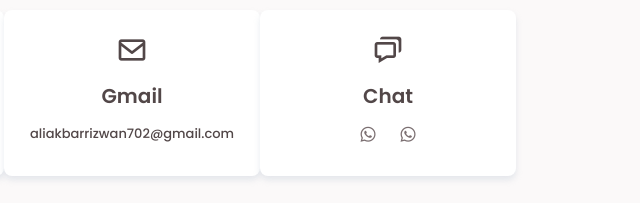
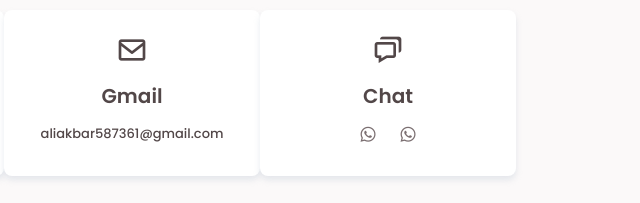
Before and after one commit to MuhammadAliAkbar702/MuhammadAliAkbar702, a plain HTML site: page index.html in a window 1280 px wide. Shown: the part 4760-4963 px from the top of the page, 636-1276 px from the left. Drawn offline with nearby package versions, Linux system fonts and the light colour scheme.

Commit message:
Update index.html

```diff
--- a/index.html
+++ b/index.html
@@ -436,7 +436,7 @@
                     <div class="contact__box">
                         <i class='bx bx-envelope contact__icon'></i>
                         <h3 class="contact__title">Gmail</h3>
-                        <span class="contact__description" style="font-size: 13px;">aliakbarrizwan702@gmail.com</span>
+                        <span class="contact__description" style="font-size: 13px;">aliakbar587361@gmail.com</span>
                     </div>
 
                     <div class="contact__box">
```
